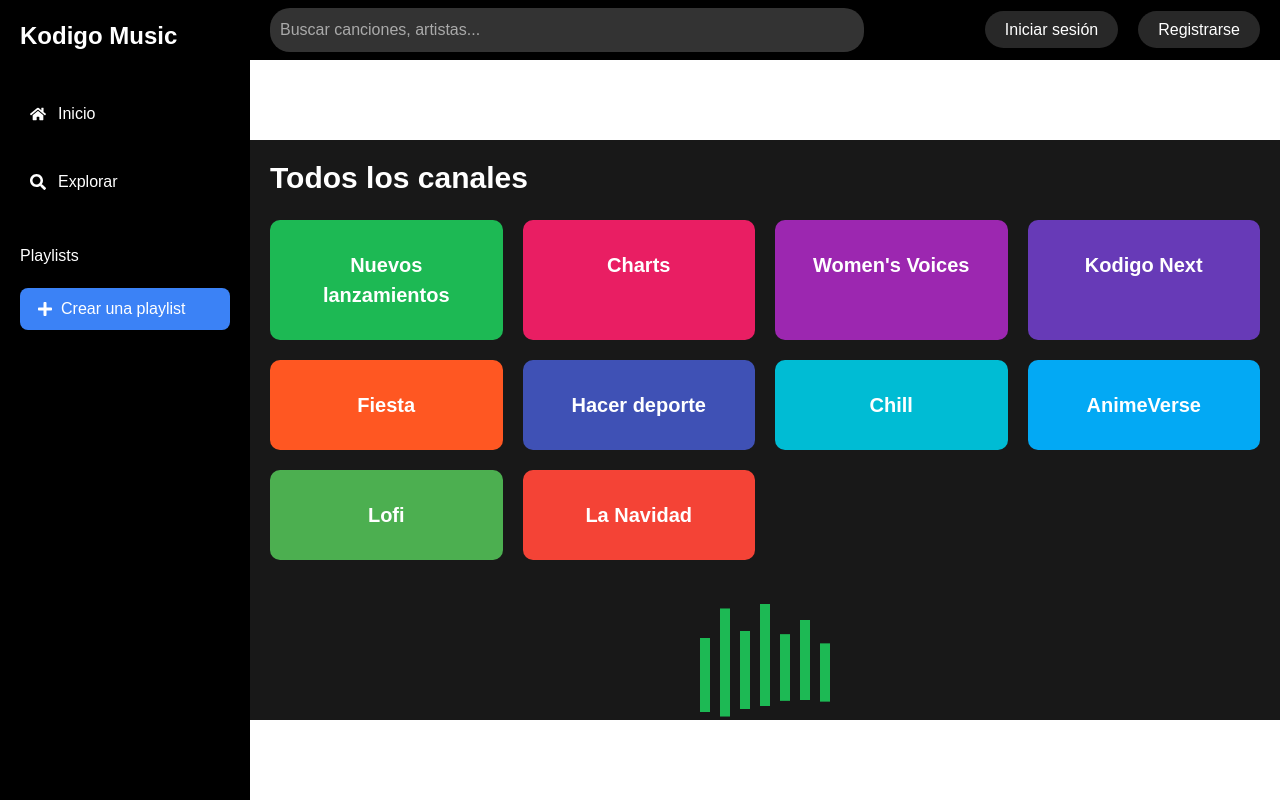
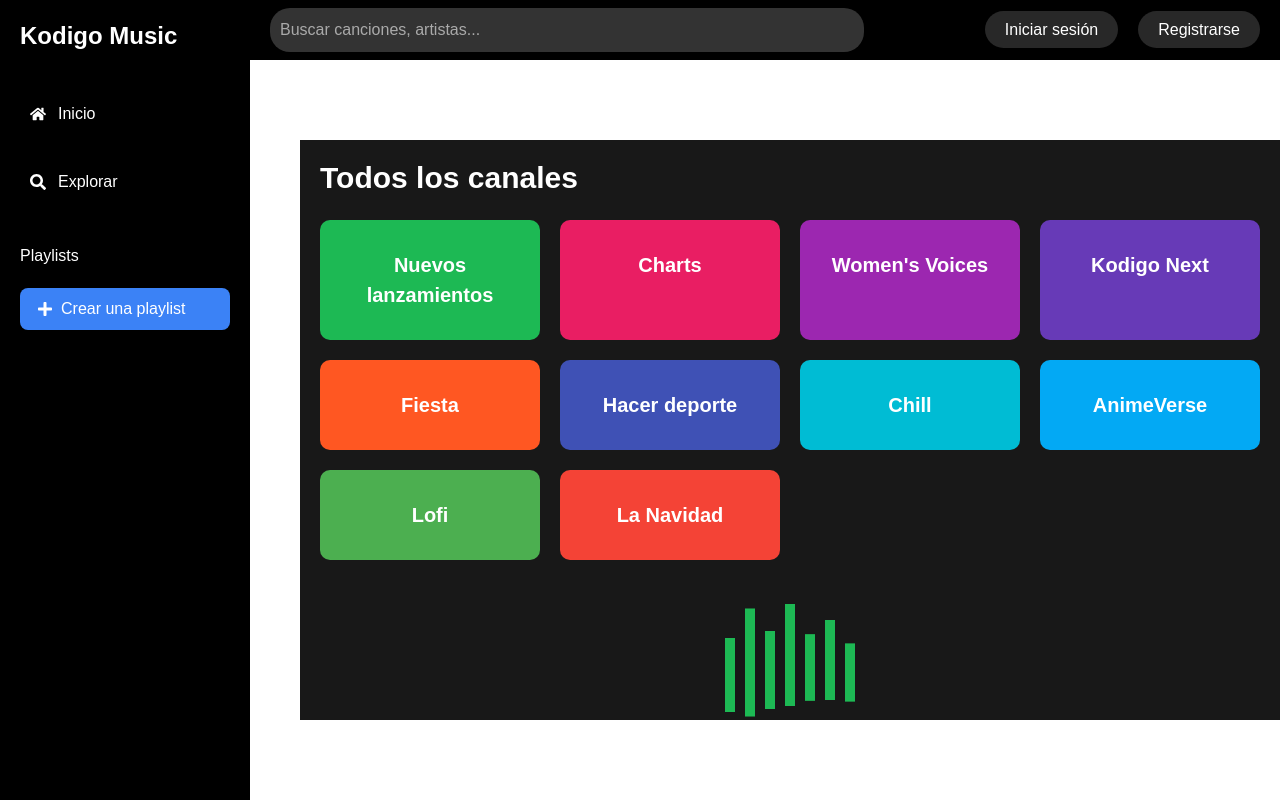
Before and after one commit to Jvanegass/kodigo-music, a React app: page / in a window 1280 px wide. Built offline with nearby package versions, Linux system fonts and the light colour scheme; the HTML template or start-up script is replaced by a standard one.

Commit message:
LOGIN VIEW

```diff
--- a/src/styles.css
+++ b/src/styles.css
@@ -107,7 +107,7 @@ body, html {
 
   /* Main Content */
   .main-content {
-    margin-left: 250px; /* Desplaza el contenido para alinearlo con el sidebar */
+    margin-left: 300px; /* Desplaza el contenido para alinearlo con el sidebar */
     margin-top: 60px;  /* Desplaza el contenido para alinearlo debajo del header */
     padding: 20px;
     flex-grow: 1;
```
